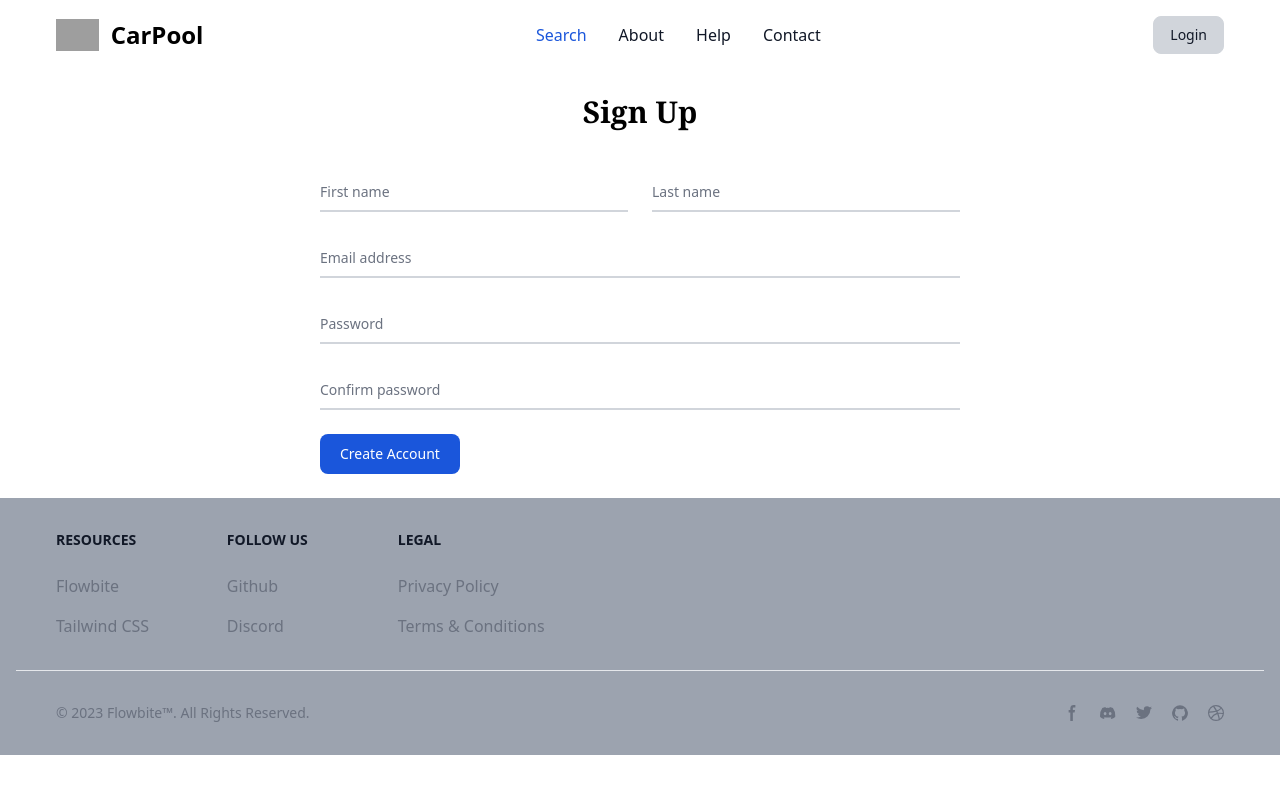
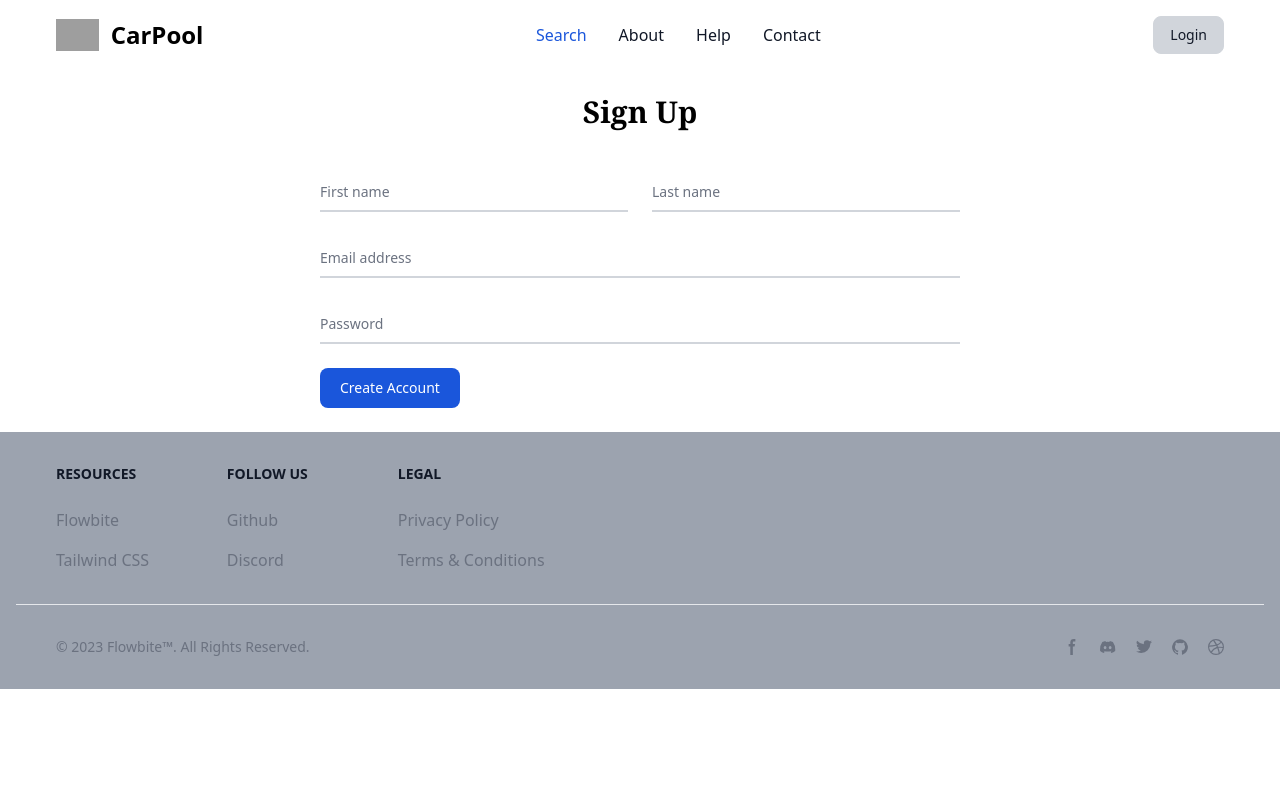
Before and after one commit to Prathamesh2805/CarPool_Client, a React (Create React App) app: page /signup in a window 1280 px wide. Shown: the top 794 px of the page. Built offline with nearby package versions, Linux system fonts and the light colour scheme; grey boxes are pictures that could not be loaded.

Commit message:
form updated

```diff
--- a/src/components/SignUp.jsx
+++ b/src/components/SignUp.jsx
@@ -1,6 +1,9 @@
 import React from "react";
 
 const SignUp = () => {
+
+
+
   return (
     <div className="w-2/4 mx-auto my-6">
       <h2 class=" font-serif font-semibold text-3xl mb-10 text-center">Sign Up</h2>
@@ -71,22 +74,6 @@ const SignUp = () => {
             Password
           </label>
         </div>
-        <div className="relative z-0 w-full mb-6 group">
-          <input
-            type="password"
-            name="cpassword"
-            id="password"
-            className="block py-2.5 px-0 w-full text-sm text-gray-900 bg-transparent border-0 border-b-2 border-gray-300 appearance-none dark:text-white dark:border-gray-600 dark:focus:border-blue-500 focus:outline-none focus:ring-0 focus:border-blue-600 peer"
-            placeholder=" "
-            required=""
-          />
-          <label
-            htmlFor="password"
-            className="peer-focus:font-medium absolute text-sm text-gray-500 dark:text-gray-400 duration-300 transform -translate-y-6 scale-75 top-3 -z-10 origin-[0] peer-focus:left-0 peer-focus:text-blue-600 peer-focus:dark:text-blue-500 peer-placeholder-shown:scale-100 peer-placeholder-shown:translate-y-0 peer-focus:scale-75 peer-focus:-translate-y-6"
-          >
-            Confirm password
-          </label>
-        </div>
 
         <button
           type="submit"
```
